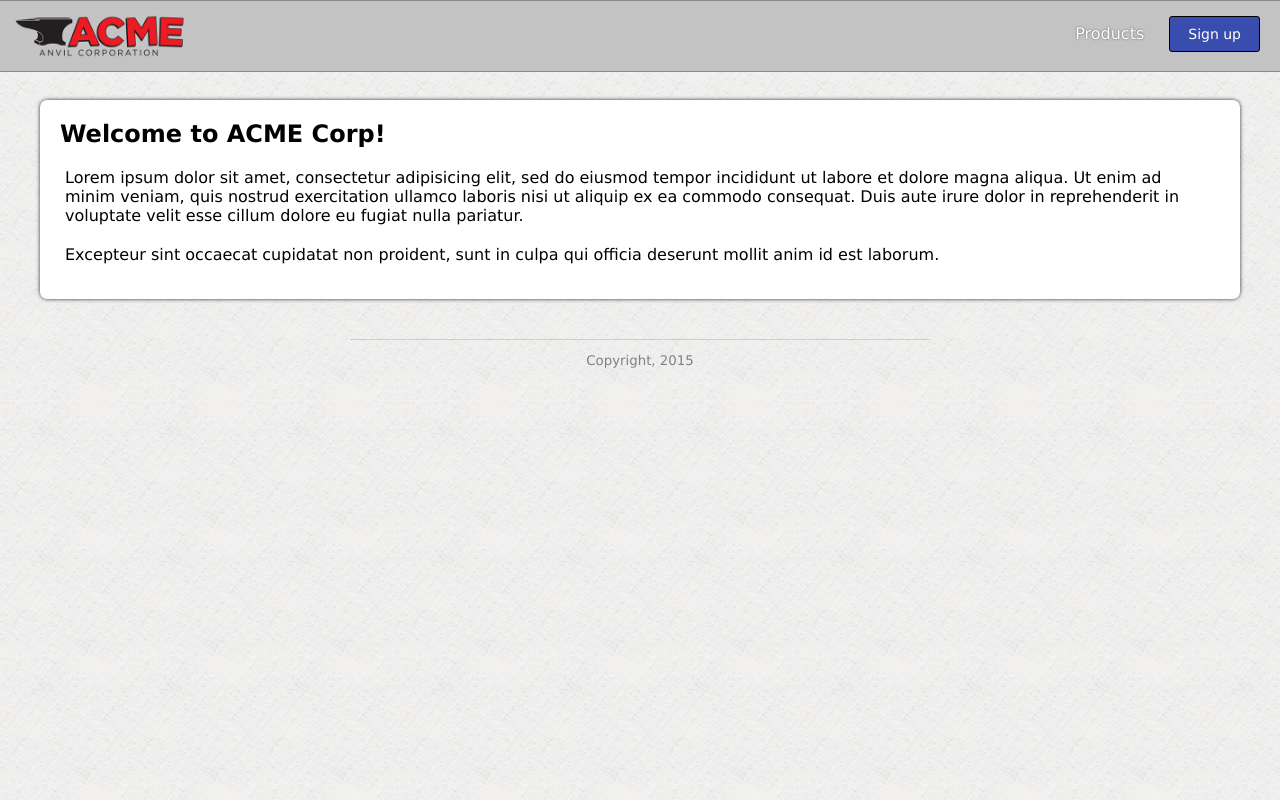
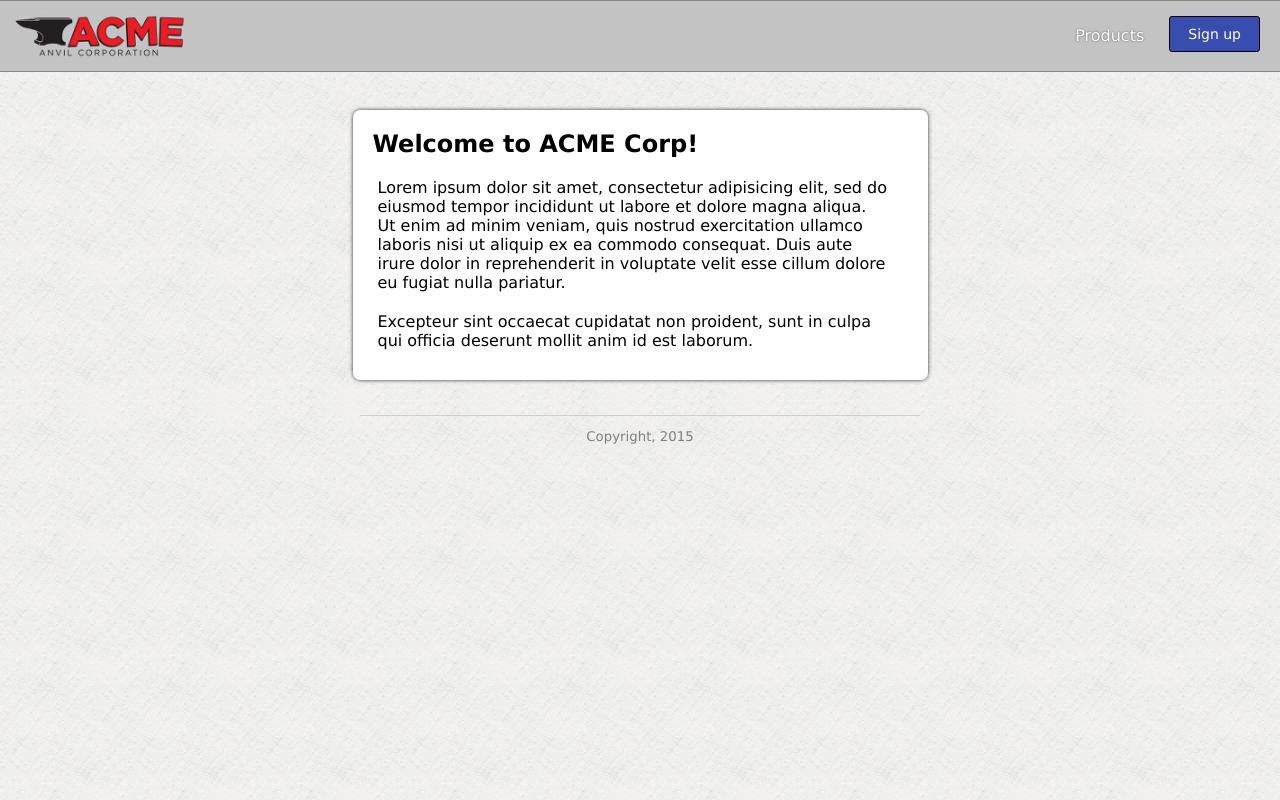
Before and after one commit to koolaye/fewd-37, a plain HTML site: page homework_Wk2.html in a window 1280 px wide. Drawn offline with Linux system fonts and the light colour scheme.

Commit message:
cleaning it up

```diff
--- a/homework_Wk2.html
+++ b/homework_Wk2.html
@@ -4,7 +4,7 @@
   <head>
     <meta charset="utf-8">
     <title>ACME Corp</title>
-    <style media="screen">
+    <style>
       header {
         position: fixed;
         height: 70px;
@@ -29,19 +29,17 @@
       a {
         text-decoration: none;
         color: white;
+        margin: 25px 15px 0px 10px;
         float: right;
-        margin: 23px 15px 10px 10px;
         text-shadow: 0px 0px 2px #555;
       }
       img {
         position: fixed;
         max-width: 180px;
         margin: 10px 10px 10px 10px;
-        z-index: 100%;
       }
       body {
         font-family: 'lucida grande', sans-serif;
-        margin: 0 auto;
         background: url(images/background.png);
       }
       h1 {
@@ -52,24 +50,22 @@
           margin: 20px 20px 20px 20px;
       }
       section {
-        height: auto;
+        max-width: 575px;
         background-color: white;
         box-shadow: 0px 0px 4px -0.5px;
         border-radius: 7px;
-        padding-bottom: 15px;
-        margin: 100px 40px 40px 40px;
+        padding-bottom: 10px;
+        margin: 0 auto;
+        margin-top: 110px;
       }
       footer {
-        font-family: 'Lucida Grande', sans-serif;
-        background-position : center;
         border-top: 1px solid rgba(185, 185, 185, 0.6);
         padding: 10px 10px 10px 10px;
         text-align: center;
         color: gray;
-        margin-left: 40px;
-        background-color: transparent;
-        width: 560px;
+        width: 540px;
         margin: 0 auto;
+        margin-top: 35px;
       }
     </style>
   </head>
```
